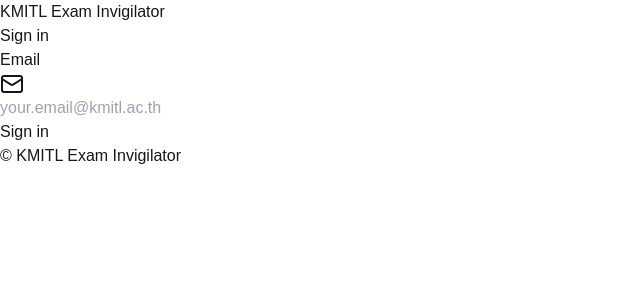
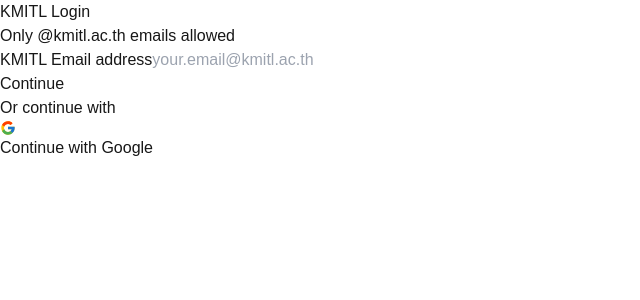
Before and after one commit to Watthachai/kmitl-exam-invigilator, a Next.js app: page /login in a window 1280 px wide. Shown: the top 300 px of the page, without its empty margins (0-640 px from the left). Built offline with nearby package versions, Linux system fonts and the light colour scheme.

Commit message:
<Info> : Add login page and more... next step can login with google

```diff
--- a/src/app/(auth)/layout.tsx
+++ b/src/app/(auth)/layout.tsx
@@ -1,30 +1,9 @@
-import Link from 'next/link';
-import { ReactNode } from 'react';
-
-export default function AuthLayout({ children }: { children: ReactNode }) {
-  return (
-    <div className="flex flex-col min-h-screen bg-gray-50">
-      <header className="bg-white shadow">
-        <div className="max-w-7xl mx-auto px-4 sm:px-6 lg:px-8 py-6">
-          <div className="flex justify-between items-center">
-            <Link href="/" className="text-2xl font-bold text-gray-900">
-              KMITL Exam Invigilator
-            </Link>
-          </div>
+export default function AuthLayout({ children }: { children: React.ReactNode }) {
+    return (
+        <div className="min-h-screen flex items-center justify-center bg-gray-50">
+            <div className="max-w-md w-full space-y-8">
+                {children}
+            </div>
         </div>
-      </header>
-
-      <main className="flex-1 py-12">
-        <div className="max-w-md mx-auto px-4 sm:px-6 lg:px-8">
-          {children}
-        </div>
-      </main>
-
-      <footer className="bg-gray-900 text-white py-6">
-        <div className="max-w-7xl mx-auto px-4 sm:px-6 lg:px-8 text-center">
-          <p>&copy; KMITL Exam Invigilator</p>
-        </div>
-      </footer>
-    </div>
-  );
+    );
 }
--- a/src/app/(auth)/login/page.tsx
+++ b/src/app/(auth)/login/page.tsx
@@ -1,86 +1,122 @@
+// app/(auth)/login/page.tsx
 'use client';
 
 import { useState } from 'react';
+import { signIn } from 'next-auth/react';
 import { useRouter } from 'next/navigation';
-import { Mail, Loader2 } from 'lucide-react';
+import { Button } from "@/app/components/ui/button";
+import { validateKMITLEmail } from '@/app/lib/validation';
+import { Icons } from "@/app/components/ui/icons";
 
 export default function LoginPage() {
+  const [email, setEmail] = useState('');
+  const [error, setError] = useState('');
+  const [isLoading, setIsLoading] = useState(false);
   const router = useRouter();
-  const [email, setEmail] = useState('');
-  const [isLoading, setIsLoading] = useState(false);
-  const [error, setError] = useState('');
 
-  const validateEmail = (email: string) => {
-    const pattern = /@kmitl\.ac\.th$/;
-    return pattern.test(email);
+  const handleGoogleLogin = async () => {
+    setIsLoading(true);
+    try {
+      const result = await signIn('google');
+      if (result?.error) {
+        setError('Google authentication failed');
+      }
+    } catch {
+      setError('Login failed');
+    } finally {
+      setIsLoading(false);
+    }
   };
 
-  const handleSubmit = async (e: React.FormEvent) => {
+  const handleEmailLogin = async (e: React.FormEvent) => {
     e.preventDefault();
     setError('');
 
-    if (!validateEmail(email)) {
+    if (!validateKMITLEmail(email)) {
       setError('Please use your KMITL institutional email (@kmitl.ac.th)');
       return;
     }
 
     setIsLoading(true);
     try {
-      // Implement your login logic here
-      await new Promise((resolve) => setTimeout(resolve, 1500));
-      router.push('/dashboard');
-    } catch (err) {
-      setError('Authentication failed. Please try again.');
+      const result = await signIn('email', {
+        email,
+        redirect: false
+      });
+
+      if (result?.error) {
+        setError('Email login failed');
+      } else {
+        router.push('/dashboard');
+      }
+    } catch {
+      setError('Login failed');
     } finally {
       setIsLoading(false);
     }
   };
 
   return (
-    <div className="bg-white rounded-lg shadow-lg p-8">
-      <h2 className="text-2xl font-bold mb-6 text-center">Sign in</h2>
+    <div className="border rounded-md p-8 bg-white shadow-md">
+      <div className="text-center mb-6">
+        <h1 className="text-2xl font-bold">KMITL Login</h1>
+        <p className="text-gray-500 mt-2">Only @kmitl.ac.th emails allowed</p>
+      </div>
 
-      <form onSubmit={handleSubmit} className="space-y-6">
-        <div>
-          <label htmlFor="email" className="block text-sm font-medium text-gray-700">
-            Email
-          </label>
-          <div className="mt-1 relative rounded-md shadow-sm">
-            <div className="absolute inset-y-0 left-0 pl-3 flex items-center pointer-events-none">
-              <Mail className="h-5 w-5 text-gray-400" />
-            </div>
+      <form onSubmit={handleEmailLogin} className="space-y-4">
+          <div>
+            <label htmlFor="email" className="block text-sm font-medium text-gray-700">
+              KMITL Email address
+            </label>
             <input
+              type="email"
               id="email"
-              name="email"
-              type="email"
-              autoComplete="email"
-              required
               value={email}
               onChange={(e) => setEmail(e.target.value)}
+              className={`mt-1 block w-full border rounded-md shadow-sm py-2 px-3 focus:ring-blue-500 focus:border-blue-500 ${
+                error ? 'border-red-500' : 'border-gray-300'
+              }`}
               placeholder="your.email@kmitl.ac.th"
-              className={`block w-full pl-10 pr-4 py-2 border rounded-md shadow-sm focus:outline-none focus:ring-2 focus:ring-blue-500 sm:text-sm ${
-                error ? 'border-red-500 focus:ring-red-500' : 'border-gray-300 focus:ring-blue-500'
-              }`}
             />
+            {error && <p className="mt-2 text-sm text-red-600">{error}</p>}
           </div>
-          {error && <p className="mt-2 text-sm text-red-600">{error}</p>}
+          <Button
+            type="submit"
+            disabled={isLoading}
+            className="w-full"
+            variant="secondary"
+          >
+            {isLoading ? 'Signing in...' : 'Continue'}
+          </Button>
+        </form>
+
+        <div className="relative w-full max-w-md">
+          <div className="absolute inset-0 flex items-center">
+            <span className="w-full border-t"></span>
+          </div>
+          <div className="relative flex justify-center text-xs uppercase">
+            <span className="bg-white px-2 text-gray-500">
+              Or continue with
+            </span>
+          </div>
         </div>
 
-        <button
-          type="submit"
+      <div className="space-y-4">
+        <Button
+          onClick={handleGoogleLogin}
           disabled={isLoading}
-          className="w-full flex justify-center py-2 px-4 border border-transparent rounded-md shadow-sm text-sm font-medium text-white bg-blue-600 hover:bg-blue-700 focus:outline-none focus:ring-2 focus:ring-offset-2 focus:ring-blue-500 disabled:opacity-50 disabled:cursor-not-allowed"
+          className="w-full flex items-center justify-center"
+          variant="outline"
         >
           {isLoading ? (
-            <>
-              <Loader2 className="animate-spin -ml-1 mr-2 h-5 w-5" />
-              Signing in...
-            </>
+            <Icons.spinner className="mr-2 h-4 w-4 animate-spin" />
           ) : (
-            'Sign in'
+            <Icons.google className="mr-2 h-4 w-4" />
           )}
-        </button>
-      </form>
+          Continue with Google
+        </Button>
+
+      </div>
     </div>
   );
 }
--- /dev/null
+++ b/src/app/components/ui/button.tsx
@@ -0,0 +1,46 @@
+import * as React from "react"
+import { cva, type VariantProps } from "class-variance-authority"
+import { cn } from "@/app/lib/utils"
+
+const buttonVariants = cva(
+  "inline-flex items-center justify-center rounded-md text-sm font-medium transition-colors focus-visible:outline-none focus-visible:ring-2 focus-visible:ring-offset-2 disabled:opacity-50 disabled:pointer-events-none ring-offset-background",
+  {
+    variants: {
+      variant: {
+        default: "bg-[#002D62] text-white hover:bg-[#002D62]/90", // KMITL dark blue
+        google: "border border-gray-300 bg-white text-gray-700 hover:bg-gray-50",
+        outline: "border border-[#002D62] text-[#002D62] hover:bg-[#002D62]/10",
+        secondary: "bg-[#F16321] text-white hover:bg-[#F16321]/90" // KMITL gold/yellow
+      },
+      size: {
+        default: "h-10 py-2 px-4",
+        sm: "h-9 px-3 rounded-md",
+        lg: "h-11 px-8 rounded-md",
+        icon: "h-10 w-10"
+      }
+    },
+    defaultVariants: {
+      variant: "default",
+      size: "default"
+    }
+  }
+)
+
+export interface ButtonProps
+  extends React.ButtonHTMLAttributes<HTMLButtonElement>,
+    VariantProps<typeof buttonVariants> {}
+
+const Button = React.forwardRef<HTMLButtonElement, ButtonProps>(
+  ({ className, variant, size, ...props }, ref) => {
+    return (
+      <button
+        className={cn(buttonVariants({ variant, size, className }))}
+        ref={ref}
+        {...props}
+      />
+    )
+  }
+)
+Button.displayName = "Button"
+
+export { Button, buttonVariants }
--- /dev/null
+++ b/src/app/components/ui/icons.tsx
@@ -0,0 +1,8 @@
+import { Loader2, FileQuestion } from "lucide-react";
+import { FcGoogle } from "react-icons/fc";
+
+export const Icons = {
+  spinner: Loader2,
+  google: FcGoogle,
+  placeholder: FileQuestion
+};
--- /dev/null
+++ b/src/app/lib/utils.ts
@@ -0,0 +1,6 @@
+import { type ClassValue, clsx } from "clsx"
+import { twMerge } from "tailwind-merge"
+
+export function cn(...inputs: ClassValue[]) {
+  return twMerge(clsx(inputs))
+}
--- /dev/null
+++ b/src/app/lib/validation.ts
@@ -0,0 +1,4 @@
+export const validateKMITLEmail = (email: string): boolean => {
+    const pattern = /@kmitl\.ac\.th$/;
+    return pattern.test(email);
+  };
```
Also changed, not shown: package.json (+9 -2 lines), src/app/(dashboard)/layout.tsx (+30 -0 lines), src/app/lib/auth.ts (added, +31 -0 lines), src/app/loykrathong/page.tsx (deleted, +0 -51 lines), 1 other file (tests, documents, lock files or other folders).
